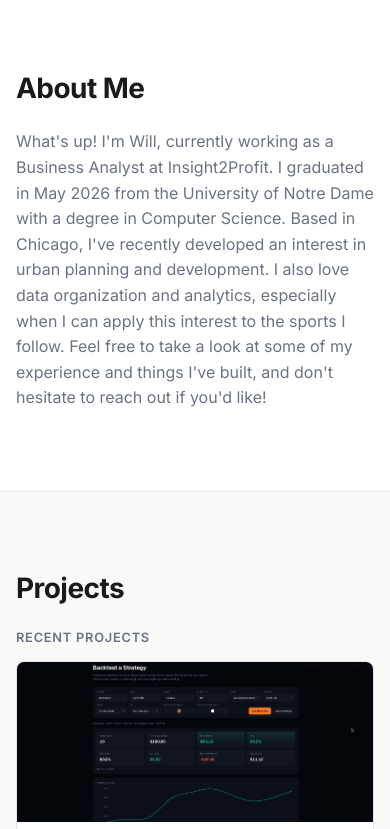
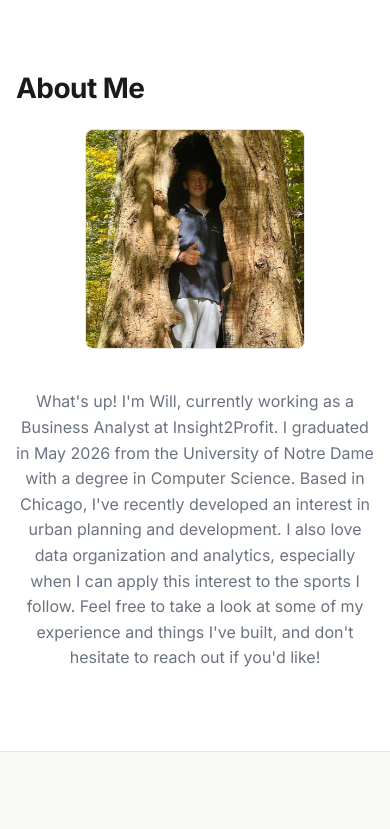
Before and after one commit to willarms/willarms.github.io, an Astro site: page / in a window 390 px wide. Shown: the part 660-1489 px from the top of the page. Built offline with nearby package versions, Linux system fonts and the light colour scheme; Astro itself is replaced by a stand-in of ours.

Commit message:
Added photo to website plus removed copyright element
Made pictures directory to house photos I'll use for website

```diff
--- a/src/layouts/BaseLayout.astro
+++ b/src/layouts/BaseLayout.astro
@@ -49,10 +49,6 @@ const currentPath = Astro.url.pathname;
   <main>
     <slot /> <!-- page content goes here -->
   </main>
-
-  <footer>
-    <p>© {new Date().getFullYear()} Will Armsworthy</p>
-  </footer>
 </body>
 </html>
 
@@ -136,15 +132,6 @@ const currentPath = Astro.url.pathname;
     margin-top: var(--nav-height);
   }
 
-  /* ── FOOTER ─────────────────────────────────────────────────── */
-  footer {
-    border-top: 1px solid var(--color-border);
-    text-align: center;
-    padding: 2rem;
-    color: var(--color-muted);
-    font-size: 0.85rem;
-  }
-
   /* ── UTILITIES ──────────────────────────────────────────────── */
   a { color: var(--color-accent); }
   h1, h2, h3 { line-height: 1.2; letter-spacing: -0.02em; }
--- a/src/pages/index.astro
+++ b/src/pages/index.astro
@@ -32,6 +32,12 @@ const others   = allProjects.filter((p) => !p.featured);
   <section id="about">
     <div class="section-inner">
       <h2>About Me</h2>
+      <div class="about-layout">
+        <img
+          src="/assets/pictures/pweb2.JPG"
+          alt="Will Armsworthy"
+          class="about-photo"
+        />
         <div class="about-content">
           <p>
             What's up! I'm Will, currently working as a Business Analyst at Insight2Profit.
@@ -41,6 +47,7 @@ const others   = allProjects.filter((p) => !p.featured);
             Feel free to take a look at some of my experience and things I've built, and don't hesitate to reach out if you'd like!
           </p>
           <!-- Add more paragraphs, a skills list, coursework, etc. here -->
+        </div>
       </div>
     </div>
   </section>
@@ -204,12 +211,35 @@ const others   = allProjects.filter((p) => !p.featured);
   }
 
   /* ── ABOUT ────────────────────────────────────────────────── */
+  .about-layout {
+    display: flex;
+    align-items: flex-start;
+    gap: 2.5rem;
+    max-width: 900px;
+  }
+
+  .about-photo {
+    width: 220px;
+    height: 220px;
+    object-fit: cover;
+    border-radius: var(--radius);
+    border: 1px solid var(--color-border);
+    flex-shrink: 0;
+  }
+
   .about-content {
-    max-width: 640px;
     color: var(--color-muted);
     display: flex;
     flex-direction: column;
     gap: 1rem;
+  }
+
+  @media (max-width: 640px) {
+    .about-layout {
+      flex-direction: column;
+      align-items: center;
+      text-align: center;
+    }
   }
 
   /* ── PROJECTS GRID ────────────────────────────────────────── */
```
Also changed, not shown: public/assets/pictures/pweb1.jpeg (added), public/assets/pictures/pweb2.JPG (added). Lines whose indentation alone changed are shown as unchanged.
